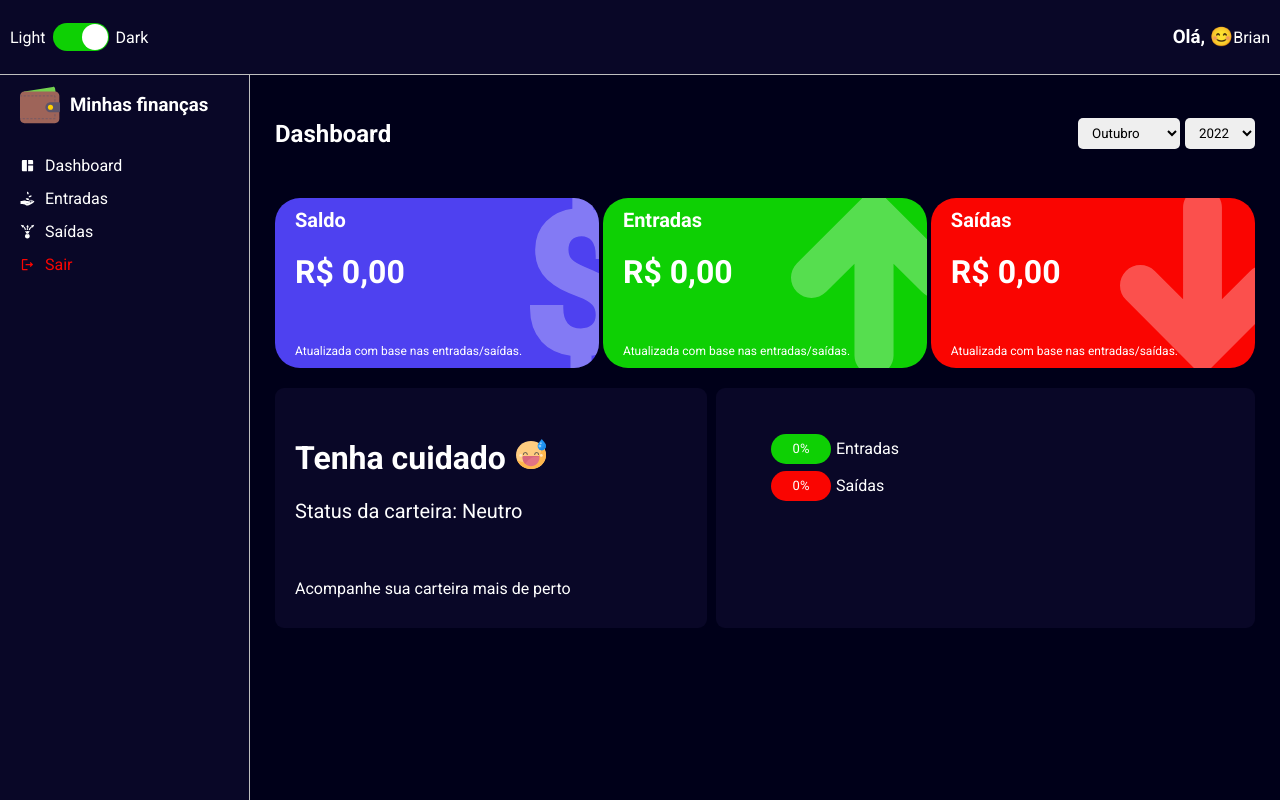
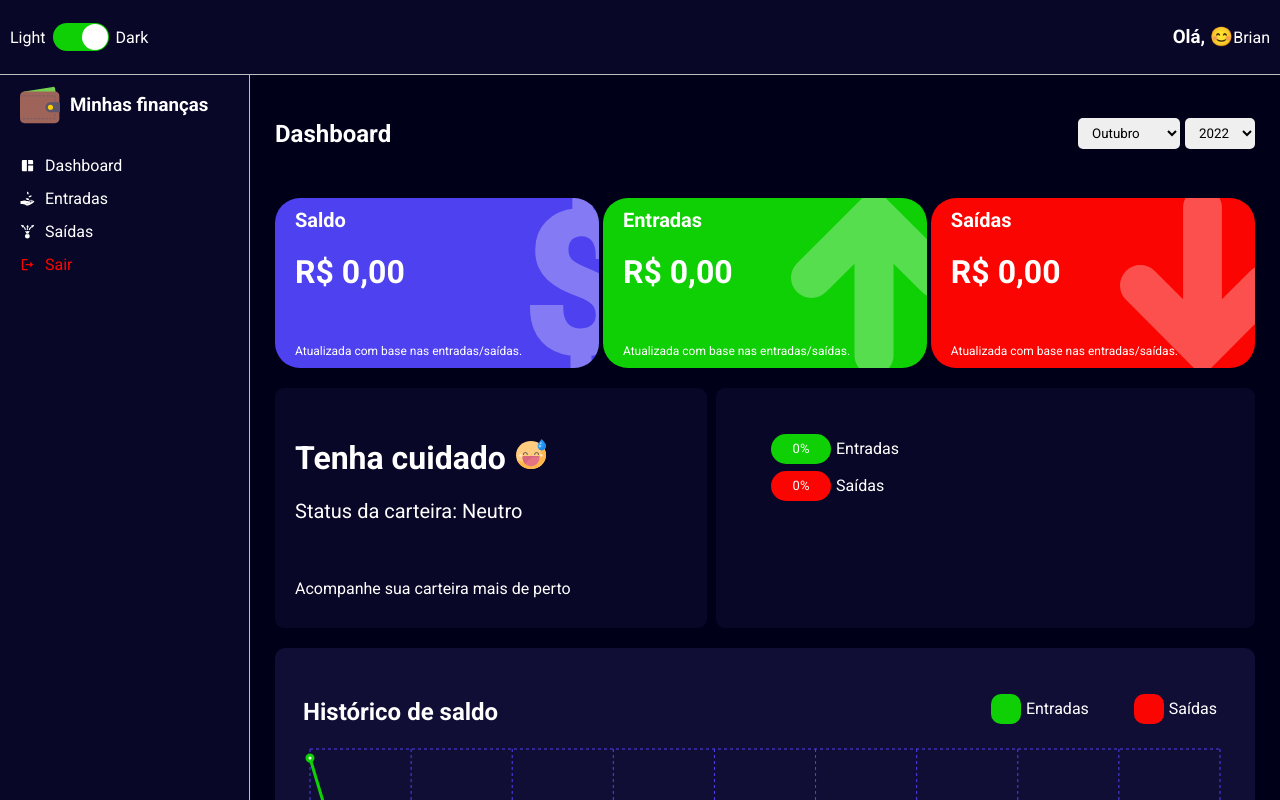
Before and after one commit to BVictorsk/my_finances, a React (Create React App) app: page /dashboard in a window 1280 px wide. Built offline with nearby package versions, Linux system fonts and the light colour scheme.

Commit message:
added line chart component

```diff
--- /dev/null
+++ b/src/components/historyBox/index.tsx
@@ -0,0 +1,85 @@
+import React from 'react';
+import {
+  ResponsiveContainer,
+  LineChart,
+  Line,
+  XAxis,
+  CartesianGrid,
+  Tooltip,
+} from 'recharts';
+
+import formatCurrency from '../../utils/formatCurrency';
+
+import {
+  Container,
+  ChartContainer,
+  Header,
+  Legend,
+  LegendContainer,
+} from './styles';
+
+interface IHistoryBoxProps {
+  data: {
+    month: string;
+    amountEntry: number;
+    amountOutput: number;
+  }[];
+  lineColorAmountEntry: string;
+  lineColorAmountOutput: string;
+}
+
+const HistoryBox: React.FC<IHistoryBoxProps> = ({
+  data,
+  lineColorAmountEntry,
+  lineColorAmountOutput,
+}) => (
+  <Container>
+    <Header>
+      <h2>Histórico de saldo</h2>
+
+      <LegendContainer>
+        <Legend color={lineColorAmountEntry}>
+          <div></div>
+          <span>Entradas</span>
+        </Legend>
+        <Legend color={lineColorAmountOutput}>
+          <div></div>
+          <span>Saídas</span>
+        </Legend>
+      </LegendContainer>
+    </Header>
+
+    <ChartContainer>
+      <ResponsiveContainer>
+        <LineChart
+          data={data}
+          margin={{ top: 10, right: 15, left: 15, }}
+        >
+          <CartesianGrid strokeDasharray="3 3" stroke="#4e41f0" />
+          <XAxis dataKey="month" stroke="#4e41f0" />
+          <Tooltip/>
+          <Line
+            type="monotone"
+            dataKey="amountEntry"
+            name="Entradas"
+            stroke={lineColorAmountEntry}
+            strokeWidth={3}
+            dot={{ r: 3 }}
+            activeDot={{ r: 6 }}
+          />
+          <Line
+            type="monotone"
+            dataKey="amountOutput"
+            name="Saídas"
+            stroke={lineColorAmountOutput}
+            strokeWidth={3}
+            dot={{ r: 3 }}
+            activeDot={{ r: 6 }}
+          />
+        </LineChart>
+      </ResponsiveContainer>
+    </ChartContainer>
+  </Container>
+);
+
+export default HistoryBox;
--- /dev/null
+++ b/src/components/historyBox/styles.ts
@@ -0,0 +1,79 @@
+import styled, { keyframes } from 'styled-components';
+
+interface ILegendProps {
+  color: string;
+}
+
+const animate = keyframes`
+  0% {
+    transform: translateX(-100px);
+    opacity: 0;
+  }
+  50% {
+    opacity: .3;
+  }
+  100% {
+    transform: translateX(0px);
+    opacity: 1;
+  }
+`;
+
+export const Container = styled.div`
+  width: 100%;
+  display: flex;
+  flex-direction: column;
+  background-color: ${(props) => props.theme.colors.tertiary};
+  color: ${(props) => props.theme.colors.white};
+  margin: 10px 0;
+  padding: 30px 20px;
+  border-radius: 10px;
+  animation: ${animate} 0.5s;
+`;
+
+export const ChartContainer = styled.div`
+  height: 275px;
+`;
+
+export const Header = styled.header`
+  width: 100%;
+  display: flex;
+  justify-content: space-between;
+  > h2 {
+    margin-bottom: 10px;
+    padding-left: 8px;
+  }
+  @media (max-width: 1200px) {
+    flex-direction: column;
+  }
+`;
+
+export const Legend = styled.ul<ILegendProps>`
+  display: flex;
+  align-items: center;
+  margin-bottom: 15px;
+  margin-left: 5px;
+  > div {
+    background-color: ${(props) => props.color};
+    font-size: 15px;
+    line-height: 60px;
+    text-align: center;
+    width: 30px;
+    height: 10px;
+    border-radius: 10px;
+  }
+  > span {
+    margin-left: 5px;
+  }
+  @media (max-width: 1280px) {
+    > div {
+      width: 30px;
+      height: 30px;
+    }
+  }
+`;
+
+export const LegendContainer = styled.li`
+  list-style: none;
+  display: flex;
+  padding-right: 18px;
+`;
--- a/src/pages/dashboard/index.tsx
+++ b/src/pages/dashboard/index.tsx
@@ -1,17 +1,21 @@
 import React, { useState, useMemo } from 'react'
 import { Container, Content } from './styles'
 
+import grinningImg from '../../assets/grinning.svg'
+import happyImg from '../../assets/happy.svg'
+import sadImg from '../../assets/sad.svg'
+
+import CardStatus from '../../components/cardStatus'
+import Header from '../../components/header'
+import HistoryBox from '../../components/historyBox'
+import PieChartComponent from '../../components/pieChart'
+import SelectInput from '../../components/selectInput'
 import WalletCard from '../../components/walletCard'
-import Header from '../../components/header'
-import SelectInput from '../../components/selectInput'
+
 import expenses from '../../repositories/expenses'
 import gains from '../../repositories/gains'
+
 import listOfMonths from '../../utils/months'
-import CardStatus from '../../components/cardStatus'
-import PieChartComponent from '../../components/pieChart'
-import happyImg from '../../assets/happy.svg'
-import sadImg from '../../assets/sad.svg'
-import grinningImg from '../../assets/grinning.svg'
 
 const Dashboard: React.FC = () => {
     const [monthSelected, setMonthSelected] = useState<number>(new Date().getMonth() + 1);
@@ -123,6 +127,56 @@ const Dashboard: React.FC = () => {
         return data;
     }, [totalGains, totalExpenses]);
 
+    const historyData = useMemo(() => {
+        return listOfMonths
+          .map((_, month) => {
+            let amountEntry = 0;
+            gains.forEach((gain) => {
+              const date = new Date(gain.date);
+              const gainMonth = date.getMonth();
+              const gainYear = date.getFullYear();
+
+              if (gainMonth === month && gainYear === yearSelected) {
+                try {
+                  amountEntry += Number(gain.amount);
+                } catch {
+                  throw new Error('amountEntry must be number');
+                }
+              }
+            });
+
+            let amountOutput = 0;
+            expenses.forEach((expense) => {
+              const date = new Date(expense.date);
+              const expenseMonth = date.getMonth();
+              const expenseYear = date.getFullYear();
+
+              if (expenseMonth === month && expenseYear === yearSelected) {
+                try {
+                  amountOutput += Number(expense.amount);
+                } catch {
+                  throw new Error('expenseEntry must be number');
+                }
+              }
+            });
+
+            return {
+              monthNumber: month,
+              month: listOfMonths[month].substr(0, 3),
+              amountEntry,
+              amountOutput,
+            };
+          })
+          .filter((item) => {
+            const currentMonth = new Date().getMonth();
+            const currentYear = new Date().getFullYear();
+            return (
+              (yearSelected === currentYear && item.monthNumber <= currentMonth) ||
+              yearSelected < currentYear
+            );
+          });
+      }, [yearSelected]);
+
     const years = useMemo(() => {
         let uniqueYears: number[] = [];
 
@@ -210,6 +264,11 @@ const Dashboard: React.FC = () => {
 
                 <PieChartComponent data={relationExpenseXGains}/>
 
+                <HistoryBox
+                    data={historyData}
+                    lineColorAmountEntry="#0ED004"
+                    lineColorAmountOutput="#FA0501"
+                />
             </Content>
 
         </Container>
--- a/src/pages/list/index.tsx
+++ b/src/pages/list/index.tsx
@@ -65,12 +65,14 @@ const List: React.FC = () => {
 
             }
         })
+        // eslint-disable-next-line
     }, []);
 
     const handleFrequencyClick = (frequency: string) => {
         const alreadySelected = frequencyFilterSelected.findIndex(item => item === frequency);
 
         if(alreadySelected >= 0){
+            // eslint-disable-next-line
             const filtered = frequencyFilterSelected.filter(item => item != frequency);
             setFrequencyFilterSelected(filtered);
         } else {
```
